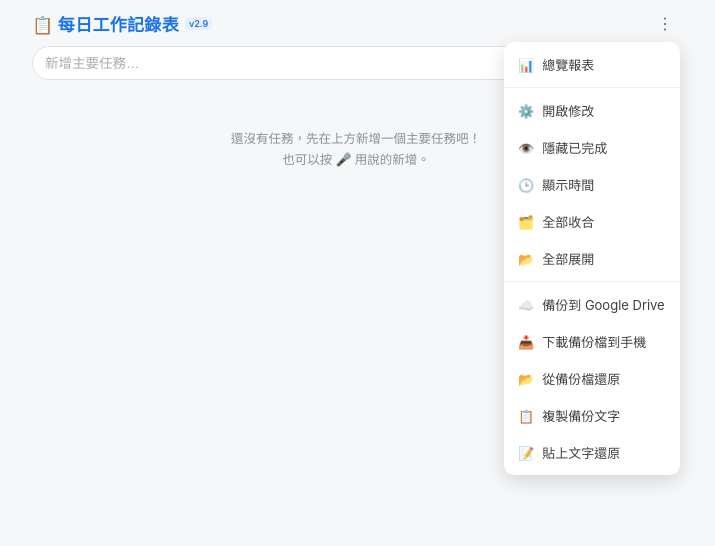
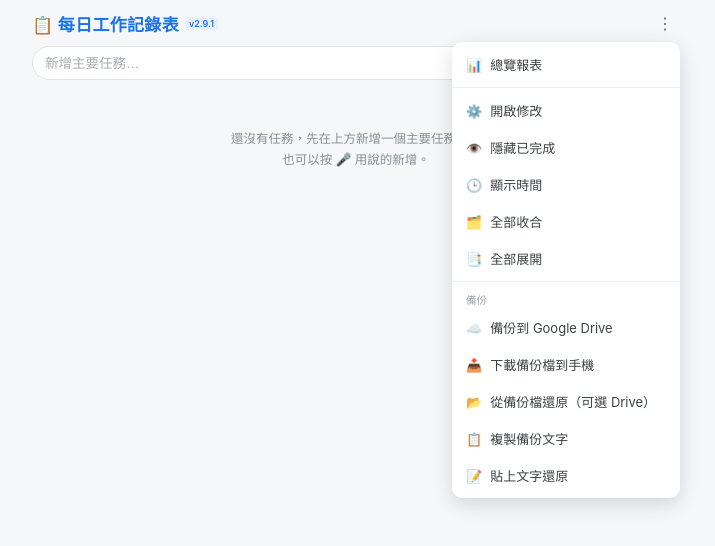
Before and after one commit to chahan1/tasks.github.io, a plain HTML site: page index.html in a window 1280 px wide. Both pictures are taken after a click on the button "更多". Shown: the whole page, without its empty margins (284-999 px from the left). Drawn offline with Linux system fonts and the light colour scheme.

Commit message:
Add files via upload

```diff
--- a/index.html
+++ b/index.html
@@ -12,7 +12,7 @@
     <link rel="icon" type="image/png" sizes="48x48" href="icons/favicon-48.png">
     <link rel="icon" type="image/png" sizes="192x192" href="icons/icon-192.png">
     <link rel="apple-touch-icon" href="icons/apple-touch-icon.png">
-    <title>每日工作記錄表 v2.9</title>
+    <title>每日工作記錄表 v2.9.1</title>
     <script src="sortable.min.js"></script><!-- SortableJS 1.15.6（MIT），放在本機，離線也能拖曳 -->
     <style>
         * { box-sizing: border-box; }
@@ -36,11 +36,13 @@
         .menu-wrapper { position: relative; }
         .three-dots-btn { background: transparent; border: none; border-radius: 50%; width: 30px; height: 30px; font-size: 16px; cursor: pointer; display: flex; align-items: center; justify-content: center; color: #5f6368; }
         .three-dots-btn:active, .three-dots-btn:hover { background: #e8eaed; }
-        .dropdown-menu { display: none; position: absolute; right: 0; top: 34px; background: white; border-radius: 10px; box-shadow: 0 6px 20px rgba(0,0,0,0.14); width: 176px; padding: 4px 0; z-index: 200; }
+        .dropdown-menu { display: none; position: absolute; right: 0; top: 34px; background: white; border-radius: 10px; box-shadow: 0 6px 20px rgba(0,0,0,0.14); width: 228px; padding: 4px 0; z-index: 200; }
         .dropdown-menu.show { display: block; }
         .dropdown-item { padding: 9px 14px; font-size: 13px; color: #3c4043; cursor: pointer; display: flex; align-items: center; gap: 8px; }
         .dropdown-item:active, .dropdown-item:hover { background-color: var(--blue-light); color: var(--blue); }
         .dropdown-divider { height: 1px; background: var(--line); margin: 4px 0; }
+        .dropdown-label { font-size: 10.5px; color: #9aa0a6; padding: 6px 14px 2px; }
+        .dropdown-menu { max-height: calc(100vh - 60px); overflow-y: auto; }
 
         .input-group { display: flex; gap: 6px; align-items: center; }
         input[type="text"] { flex: 1; min-width: 0; height: 34px; padding: 0 12px; border: 1px solid #e0e3e6; border-radius: 17px; font-size: 13.5px; background: white; outline: none; color: var(--text); }
@@ -213,7 +215,7 @@
 
     <div class="sticky-top-bar">
         <div class="header-container">
-            <h2>📋 每日工作記錄表 <span class="version-tag">v2.9</span><span class="today-stat" id="todayStat"></span></h2>
+            <h2>📋 每日工作記錄表 <span class="version-tag">v2.9.1</span><span class="today-stat" id="todayStat"></span></h2>
             <div class="menu-wrapper">
                 <button class="three-dots-btn" onclick="toggleDropdown(event)" title="更多">⋮</button>
                 <div class="dropdown-menu" id="dropdownMenu">
@@ -223,11 +225,12 @@
                     <div class="dropdown-item" id="itemCompleted" onclick="toggleCompleted()">👁️ <span>隱藏已完成</span></div>
                     <div class="dropdown-item" id="itemTime" onclick="toggleTime()">🕒 <span>顯示時間</span></div>
                     <div class="dropdown-item" onclick="setAllCollapsed(true)">🗂️ <span>全部收合</span></div>
-                    <div class="dropdown-item" onclick="setAllCollapsed(false)">📂 <span>全部展開</span></div>
+                    <div class="dropdown-item" onclick="setAllCollapsed(false)">📑 <span>全部展開</span></div>
                     <div class="dropdown-divider"></div>
+                    <div class="dropdown-label">備份</div>
                     <div class="dropdown-item" onclick="shareBackupToDrive()">☁️ <span>備份到 Google Drive</span></div>
                     <div class="dropdown-item" onclick="downloadBackup()">📥 <span>下載備份檔到手機</span></div>
-                    <div class="dropdown-item" onclick="openRestore()">📂 <span>從備份檔還原</span></div>
+                    <div class="dropdown-item" onclick="openRestore()">📂 <span>從備份檔還原（可選 Drive）</span></div>
                     <div class="dropdown-item" onclick="openTextModal('export')">📋 <span>複製備份文字</span></div>
                     <div class="dropdown-item" onclick="openTextModal('import')">📝 <span>貼上文字還原</span></div>
                 </div>
--- a/sw.js
+++ b/sw.js
@@ -1,6 +1,6 @@
 // 每日工作記錄表 - Service Worker
 // 更新程式後，請把版本號 +1，手機才會載入新版
-const CACHE = 'worklog-v2.9';
+const CACHE = 'worklog-v2.9.1';
 const CORE = [
   './',
   './index.html',
```
Also changed, not shown: 1 other file.
